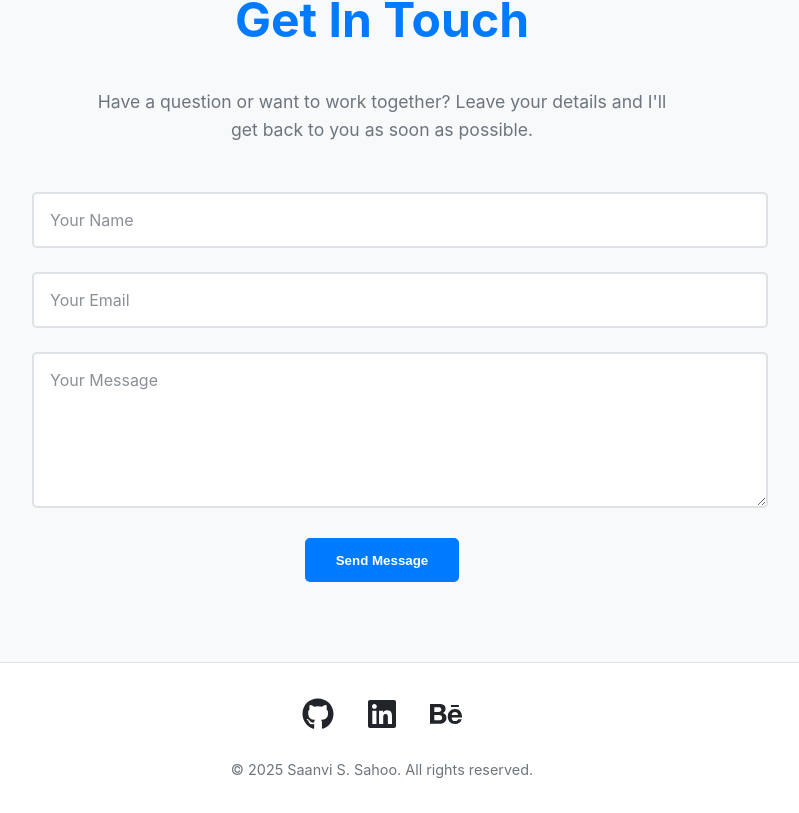
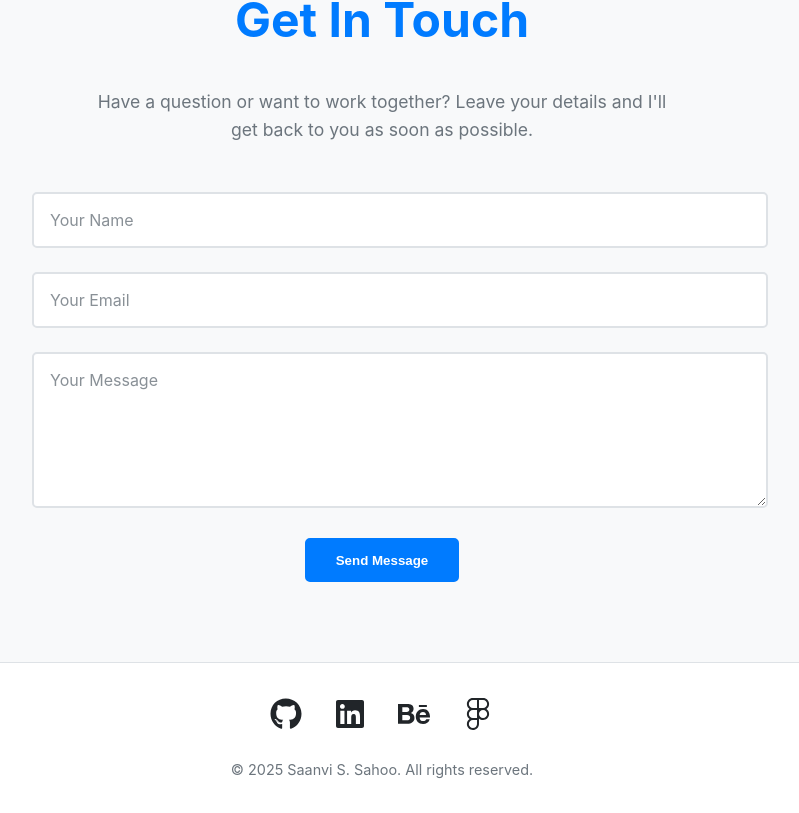
Before and after one commit to saanvi05/my-portfolio-app, a React (Vite) app: page / in a window 1280 px wide. Shown: the part 3700-4513 px from the top of the page, without its empty margins (258-1057 px from the left). Built offline with nearby package versions, Linux system fonts and the light colour scheme.

Commit message:
Added My project link in the Footer

```diff
--- a/src/components/Footer.jsx
+++ b/src/components/Footer.jsx
@@ -1,7 +1,7 @@
 // src/components/Footer.jsx
 import React from "react";
 import "./Footer.css";
-import { FaBehance, FaGithub, FaLinkedin, FaTwitter } from "react-icons/fa"; // Example social icons
+import { FaBehance, FaGithub, FaLinkedin, FaFigma } from "react-icons/fa"; // Example social icons
 
 function Footer() {
   const currentYear = new Date().getFullYear(); // Automatically gets the current year
@@ -31,6 +31,14 @@ function Footer() {
         >
           <FaBehance />
         </a>
+
+        <a
+          href="https://docs.google.com/document/d/1Vf8_4Aqypcy5WglHJ7Vg83fKyMzi_OcNz3ohHsT6Jw8/edit?usp=sharing"
+          target="_blank"
+          rel="noopener noreferrer"
+        >
+          <FaFigma />
+        </a>
       </div>
       <p className="copyright-text">
         &copy; {currentYear} Saanvi S. Sahoo. All rights reserved.
```
